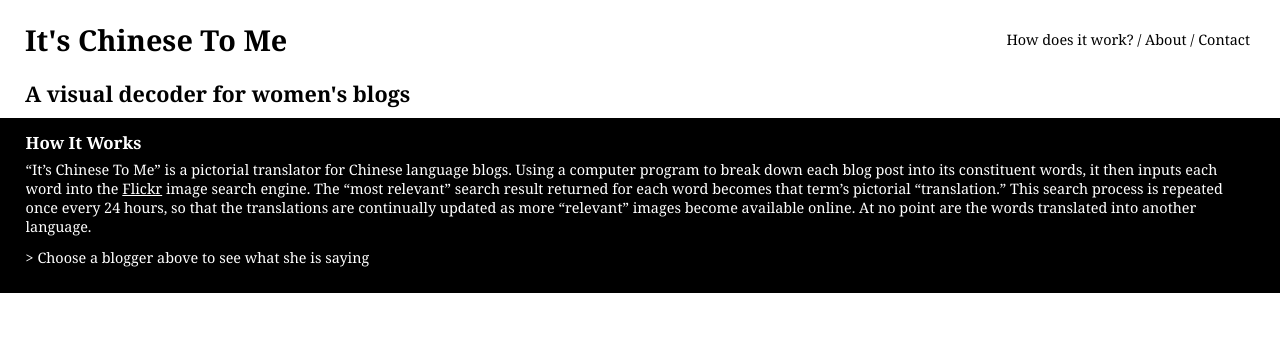
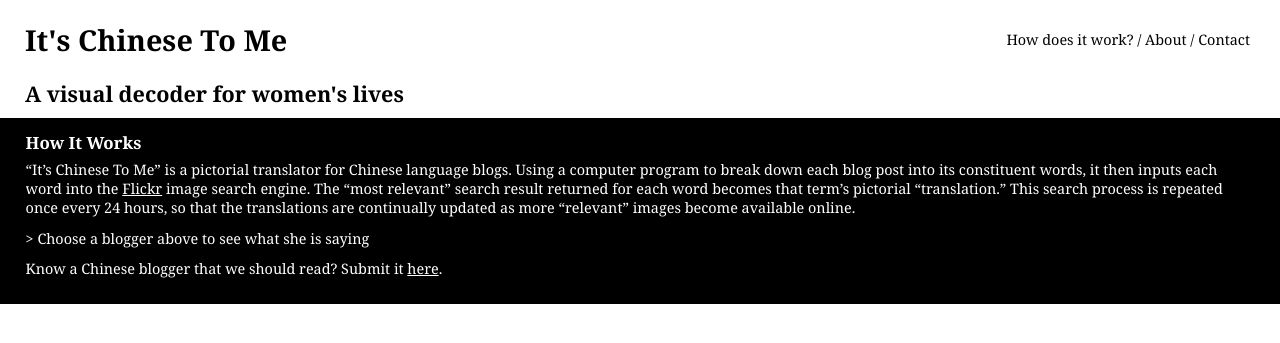
Before and after one commit to aalex/ppress, a PHP site: page / in a window 1280 px wide. Shown: the top 343 px of the page. Run offline with PHP 8.4, Linux system fonts and the light colour scheme; data that the repository does not hold is empty.

Commit message:
Ellen has updated the texts.

```diff
--- a/tpl/about.tpl.php
+++ b/tpl/about.tpl.php
@@ -1,7 +1,7 @@
 <!-- this is the about page -->
 <h3>About the project</h3>
 
-<p>“It’s Chinese to Me” is an experiment to let Chinese women speak in their own words, by circumventing language barriers through technological means. Because even though China and its people are the <a href="http://www.languagemonitor.com/news/top-news-stories-of-the-decade/" target="_new">most written about topic</a> in the English-language media, we know so little about their lives. Today, despite being under the constant watch of state censors, the Chinese-language web hosts over 100 million blogs, written by some <a href="http://www.chinadaily.com.cn/china/2009-01/06/content_7372280.htm" target="_new">50 million individuals</a> who have they want to say.</p>
+<p>“It’s Chinese to Me” is an experiment to listen to Chinese women speak in their own words, by circumventing language barriers through technological means. Because even though China and its people are the <a href="http://www.languagemonitor.com/news/top-news-stories-of-the-decade/" target="_new">most written about topic</a> in the English-language media, we know so little about their lives. Today, despite being under the constant watch of state censors, the Chinese-language web hosts over 100 million blogs, written by some <a href="http://www.chinadaily.com.cn/china/2009-01/06/content_7372280.htm" target="_new">50 million individuals</a> who have something they want to say.</p>
 
 <p>What’s with <a href="http://www.omniglot.com/language/idioms/incomprehensible.php" target="_new">the title</a>, you ask?</p>
 
--- a/tpl/contact.tpl.php
+++ b/tpl/contact.tpl.php
@@ -1 +1 @@
-<p><a href="http://www.ellentang.com/">Ellen Tang</a></p>
+<p>You can reach us by email at <strong>info@itschinesetome.net</strong></p>
--- a/tpl/how.tpl.php
+++ b/tpl/how.tpl.php
@@ -1,5 +1,7 @@
 <h3>How It Works</h3>
 
-<p>“It’s Chinese To Me” is a pictorial translator for Chinese language blogs. Using a computer program to break down each blog post into its constituent words, it then inputs each word into the <a href="http://www.flickr.com/" target="_new">Flickr</a> image search engine. The “most relevant” search result returned for each word becomes that term’s pictorial “translation.” This search process is repeated once every 24 hours, so that the translations are continually updated as more “relevant” images become available online. At no point are the words translated into another language.</p>
+<p>“It’s Chinese To Me” is a pictorial translator for Chinese language blogs. Using a computer program to break down each blog post into its constituent words, it then inputs each word into the <a href="http://www.flickr.com/" target="_new">Flickr</a> image search engine. The “most relevant” search result returned for each word becomes that term’s pictorial “translation.” This search process is repeated once every 24 hours, so that the translations are continually updated as more “relevant” images become available online.</p>
 
 <p>&gt; Choose a blogger above to see what she is saying</p>
+
+<p>Know a Chinese blogger that we should read? Submit it <a href="contact.tpl.php">here</a>.</p>
--- a/tpl/page.tpl.php
+++ b/tpl/page.tpl.php
@@ -34,7 +34,7 @@
 <div id="header">
     <div id="title">
         <h1><a href="index.html">It's Chinese To Me</a></h1>
-        <h2>A visual decoder for women's blogs</h2>
+        <h2>A visual decoder for women's lives</h2>
     </div>
 
     <div class=topnav>
```
